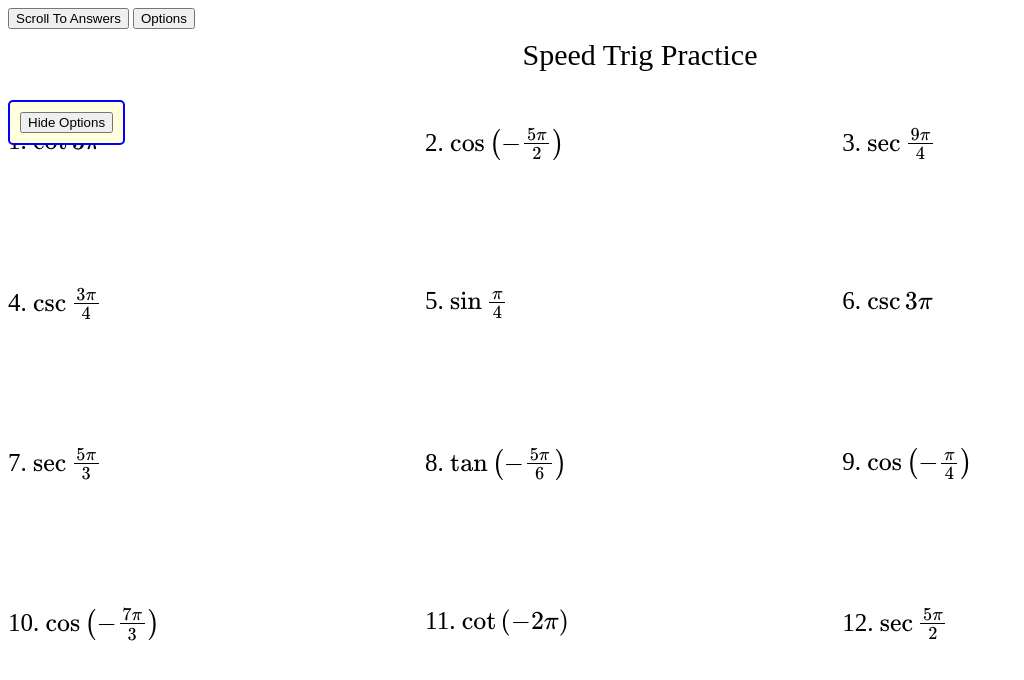
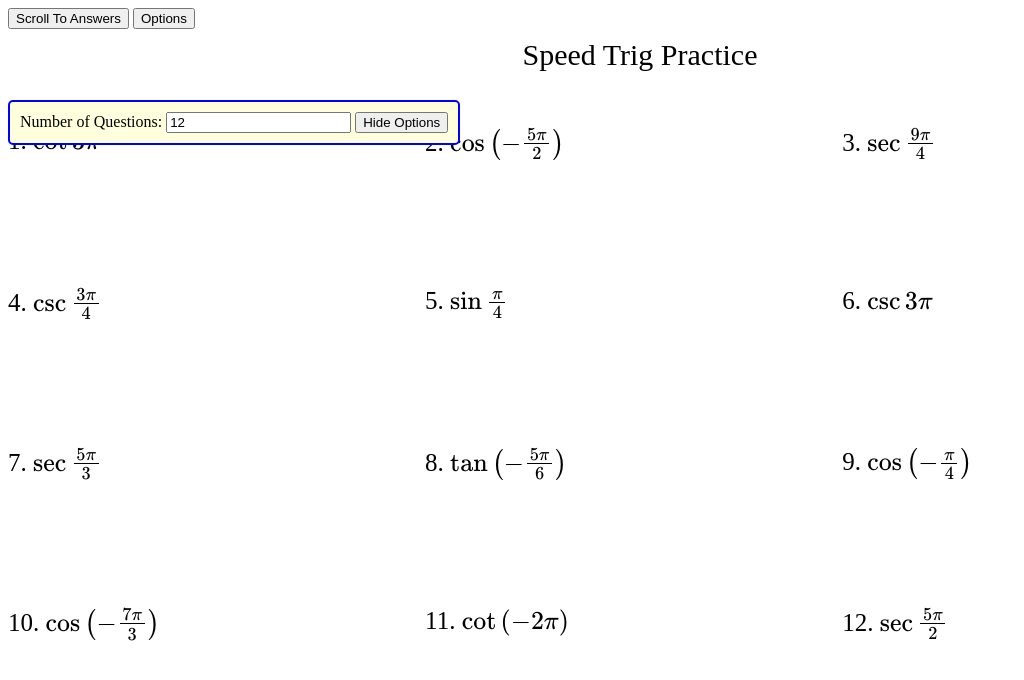
Before and after one commit to Booyya/speedtrig, a plain HTML site: page index.html in a window 1280 px wide. Both pictures are taken after a click on the button "Options". Shown: the top 680 px of the page, without its empty margins (0-1024 px from the left). Drawn offline with nearby package versions, Linux system fonts and the light colour scheme; some packages are replaced by stand-ins of ours.

Commit message:
random stuff

```diff
--- a/index.html
+++ b/index.html
@@ -14,7 +14,9 @@
   	<script defer src="ui.js"></script>
   </head>
   <body>
-  	<div class="hidden" id="options">
+  	<div class="hidden optionbox" id="options">
+  		<p class="inline">Number of Questions:</p>
+  		<input id="qNum" type="number" class="inline">
   		<button id="ophide">Hide Options</button>
   	</div>
   	<div class="controls">
--- a/style.css
+++ b/style.css
@@ -19,7 +19,7 @@
 	position: absolute;
 }
 .hidden {
-	display: none;
+	display: none !important;
 }
 .optionbox {
 	display: block;
@@ -30,6 +30,9 @@
 	background-color: #FFFFDD;
 	padding: 10px;
 	border-radius: 5px;
+}
+.inline {
+	display: inline;
 }
 @media all {
 	.break {
--- a/ui.js
+++ b/ui.js
@@ -5,13 +5,15 @@ anscroll.addEventListener("click", function () {
 var opBtn = document.getElementById("opbtn");
 var opbox = document.getElementById("options");
 opbtn.addEventListener("click", function () {
-	if (opbox.className == "hidden") {
+	if (opbox.className == "hidden optionbox") {
 		opbox.className = "optionbox";
 	} else {
-		opbox.className = "hidden";
+		opbox.className = "hidden optionbox";
 	}
 });
 var hideops = document.getElementById("ophide");
 hideops.addEventListener("click", function () {
-	opbox.className = "hidden";
+	opbox.className = "hidden optionbox";
 });
+var qinput = document.getElementById("qNum");
+qinput.value = probs;
```
